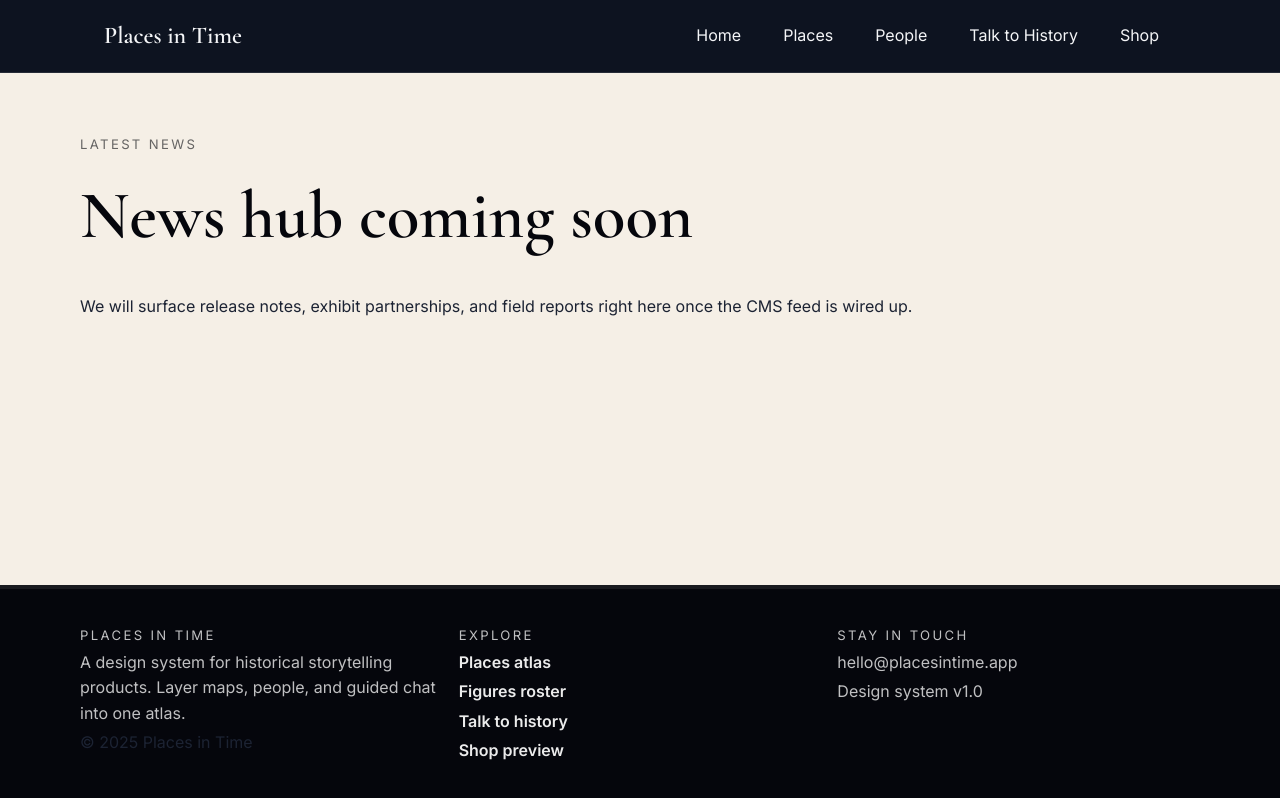
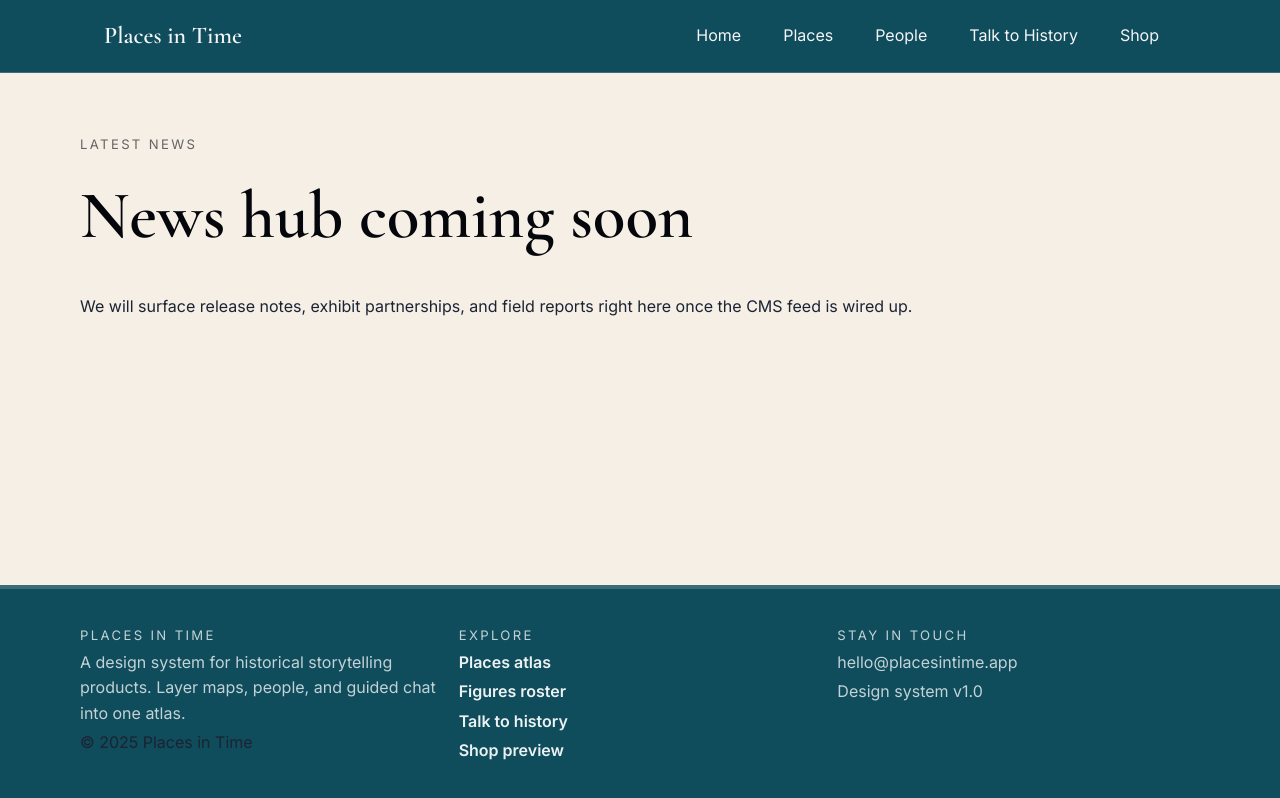
Before and after one commit to Alx-B75/places_in_time_site, a React (Vite) app: page /news in a window 1280 px wide. Built offline with nearby package versions, Linux system fonts and the light colour scheme; no server answers.

Commit message:
style: update site header and footer colors for improved visual consistency

```diff
--- a/src/styles/global.css
+++ b/src/styles/global.css
@@ -147,9 +147,9 @@ span {
 }
 
 .site-header {
-  background: var(--pit-slate);
+  background: var(--pit-teal);
   color: #f4f5f7;
-  border-bottom: 1px solid rgba(255, 255, 255, 0.1);
+  border-bottom: 1px solid rgba(255, 255, 255, 0.18);
 }
 
 .header-inner {
@@ -194,10 +194,10 @@ span {
 }
 
 .site-footer {
-  background: var(--pit-ink);
-  color: rgba(255, 255, 255, 0.92);
+  background: var(--pit-teal);
+  color: rgba(255, 255, 255, 0.94);
   padding: var(--pit-space-4) var(--pit-space-3);
-  border-top: var(--pit-stroke) solid rgba(255, 255, 255, 0.08);
+  border-top: var(--pit-stroke) solid rgba(255, 255, 255, 0.18);
 }
 
 .site-footer .footer-grid {
```
